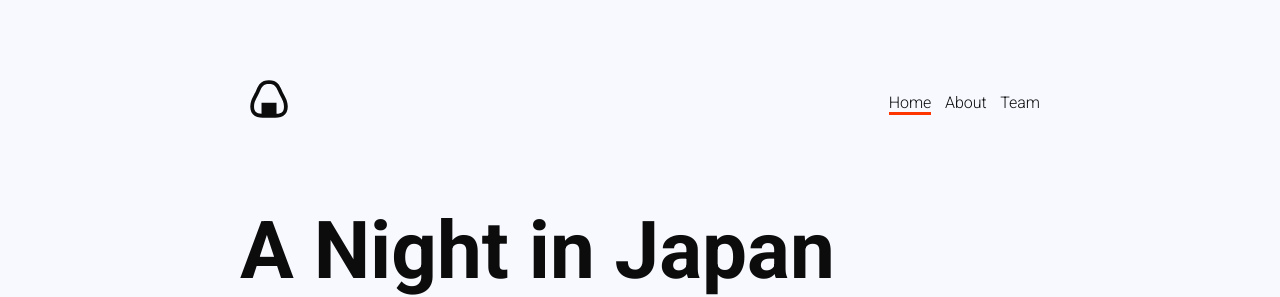
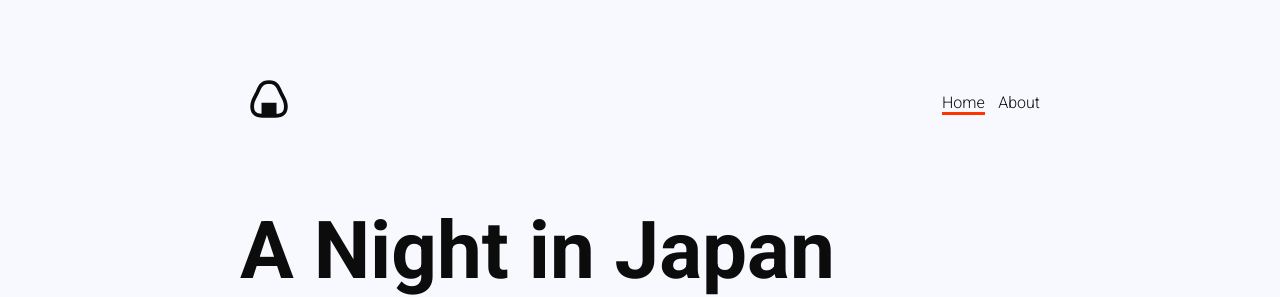
Before and after one commit to nikitasarejko/anightinjapan, a Jekyll site: the page built from index.html, in a window 1280 px wide and 1081 px high. Shown: the top 297 px of the window. Built offline with Jekyll 4.4.1, drawn with Linux system fonts in a browser that asks for light colours.

Commit message:
removed the team section

```diff
--- a/_includes/header.html
+++ b/_includes/header.html
@@ -6,6 +6,5 @@
     <nav>
         <a href="/" {% if page.url == "/" %} class="selected"{% endif %}>Home</a>
         <a href="/about/" {% if page.url == "/about/" %} class="selected"{% endif %}>About</a>
-        <a href="/team/" {% if page.url == "/team/" %} class="selected"{% endif %}>Team</a>
     </nav>
 </header>
```
